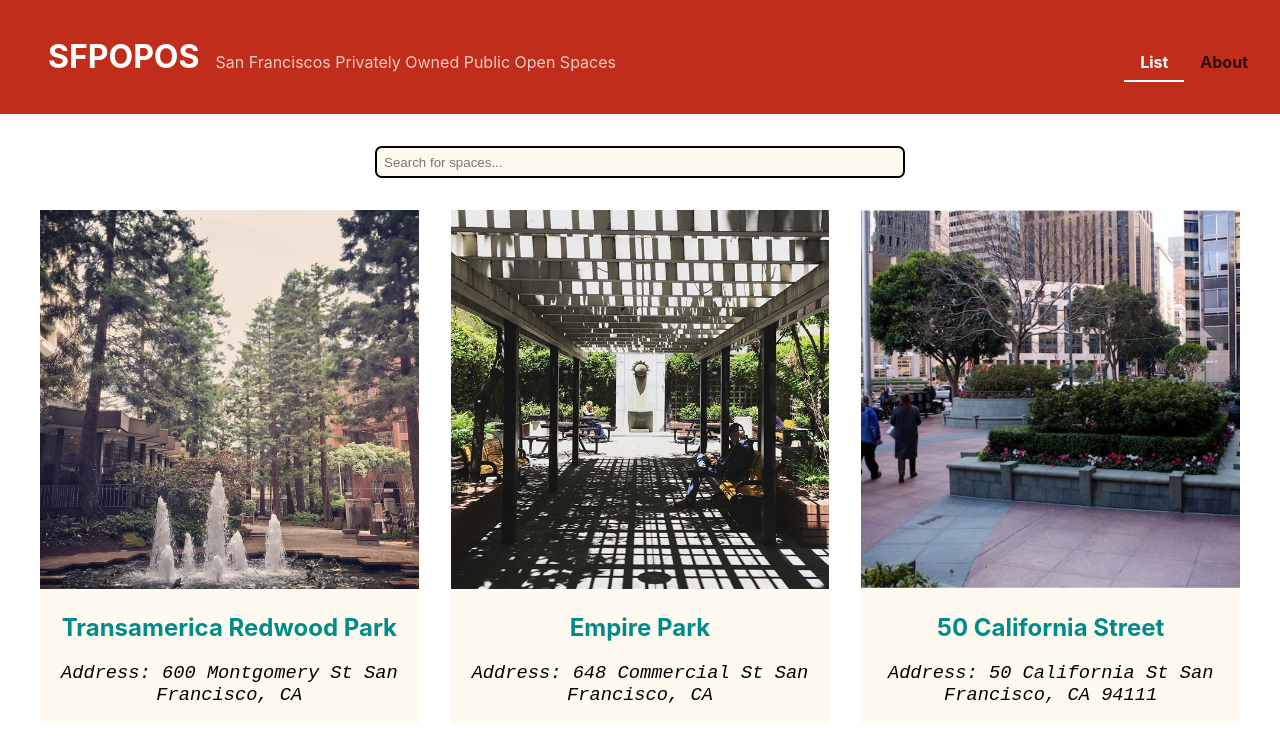
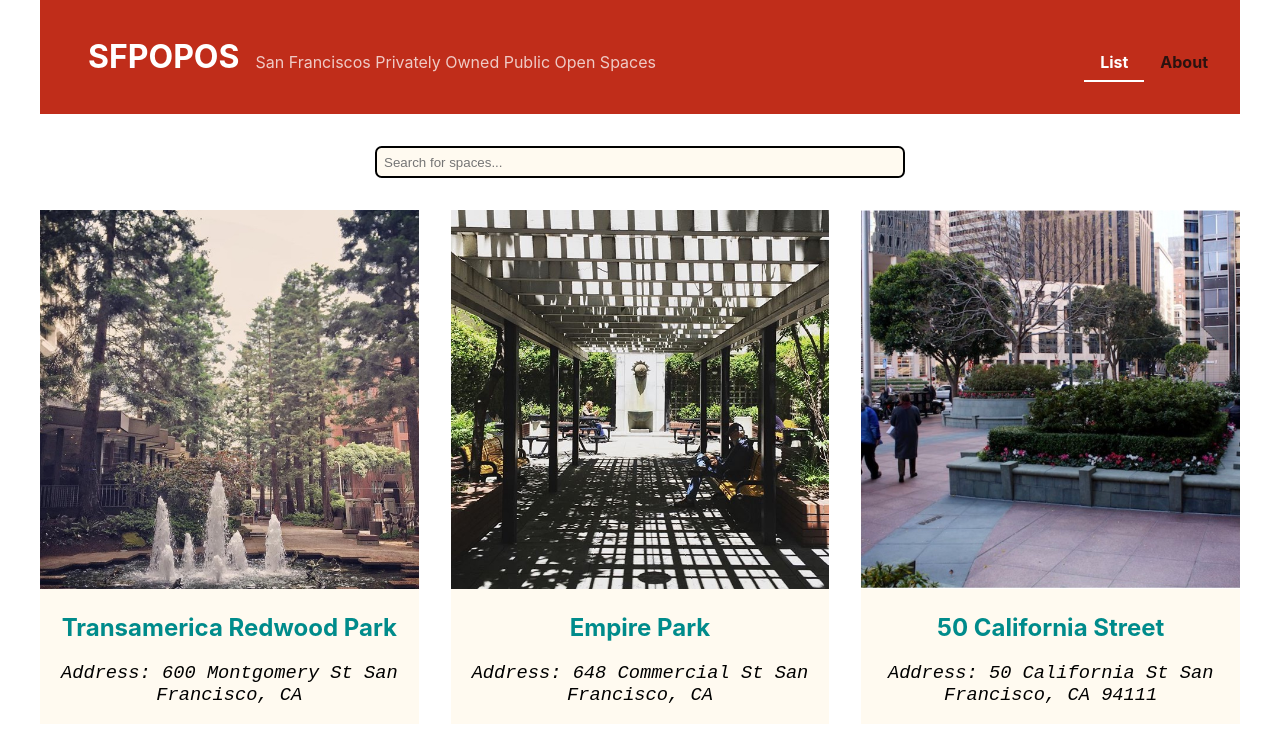
Before and after one commit to kojot1995/sfpopos, a React (Create React App) app: page / in a window 1280 px wide. Shown: the top 754 px of the page. Built offline with nearby package versions, Linux system fonts and the light colour scheme.

Commit message:
Change Header component style

```diff
--- a/src/components/Header/Header.css
+++ b/src/components/Header/Header.css
@@ -5,9 +5,11 @@
     justify-content: center;
     align-items: baseline;
     padding: 1em;
-    margin-bottom: 2em;
     background-color: rgb(192, 45, 26);
     color: #fff;
+    max-width: 1200px;
+    margin:auto;
+    margin-bottom: 2em;
   }
 
   .Header nav {
```
